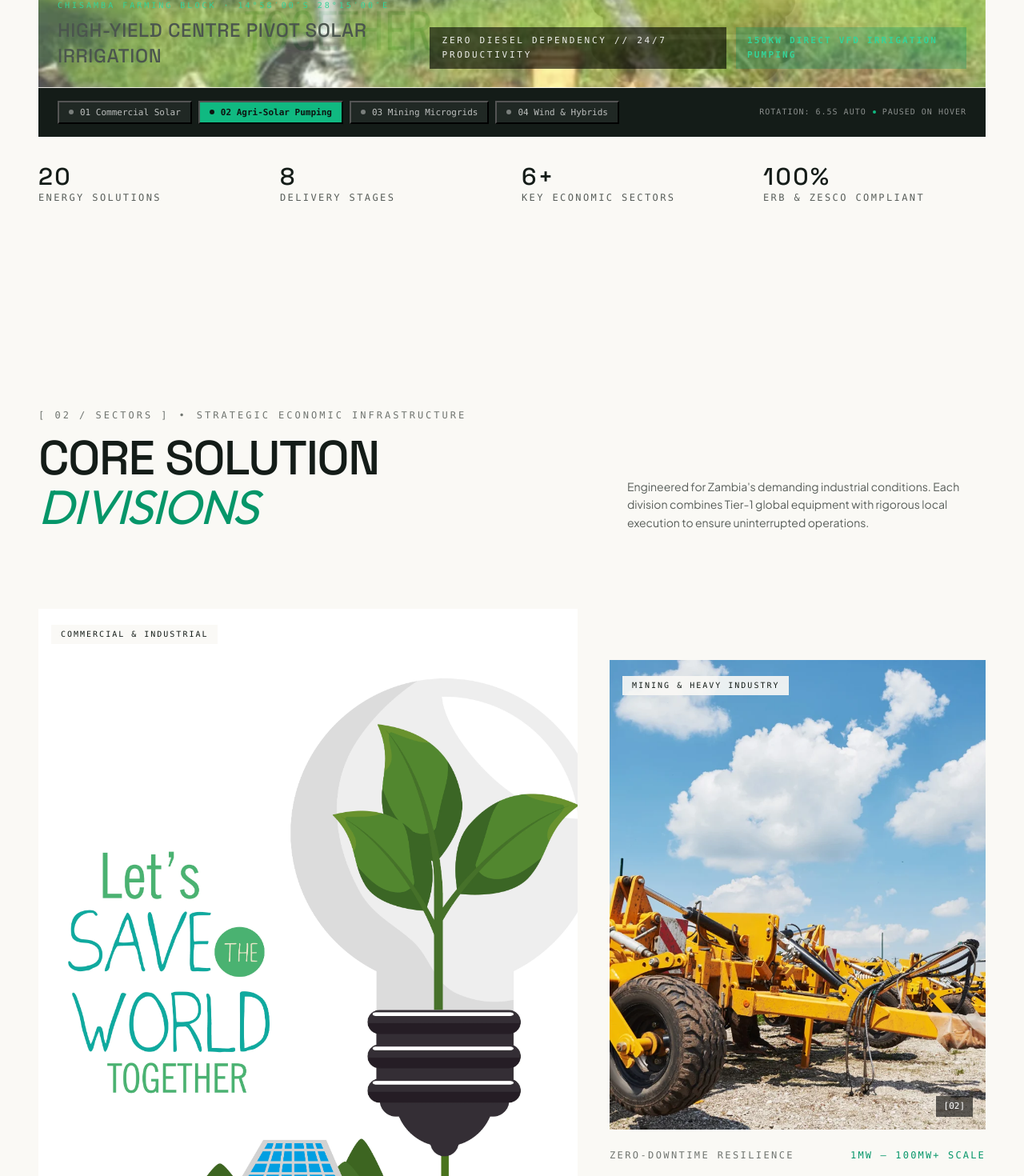
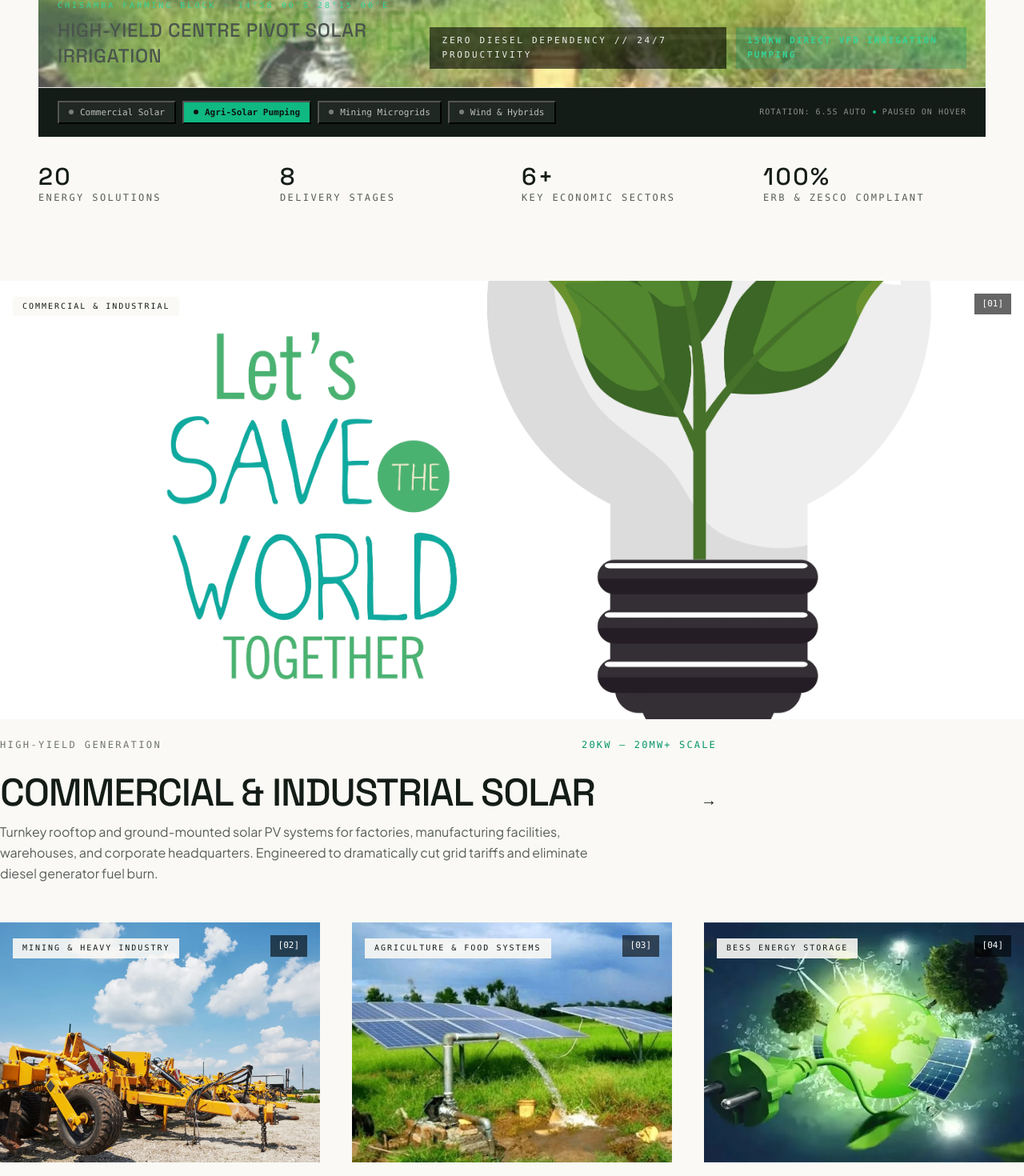
Before and after one commit to CH0RDR3D/Maktub-Engineering, a Next.js app: page /green-energy in a window 1280 px wide. Shown: the part 1320-2790 px from the top of the page at 80% size. Built offline with nearby package versions, Linux system fonts and the light colour scheme.

Commit message:
site update 2

```diff
--- a/components/green/GreenCollections.js
+++ b/components/green/GreenCollections.js
@@ -55,94 +55,89 @@ const sectors = [
 
 export default function GreenCollections() {
   return (
-    <section id="sectors" className="py-24 sm:py-32 lg:py-40 px-6 sm:px-8 lg:px-12 max-w-[1400px] mx-auto border-t border-[#141c18]/15 dark:border-white/15">
-      {/* Section Header */}
-      <div className="flex flex-col md:flex-row md:items-end justify-between mb-16 lg:mb-24 gap-6">
-        <div className="space-y-4">
-          <div className="flex items-center space-x-3 text-xs uppercase tracking-[0.25em] font-mono text-[#141c18]/60 dark:text-white/60">
-            <span>[ 02 / SECTORS ]</span>
-            <span>&bull;</span>
-            <span>STRATEGIC ECONOMIC INFRASTRUCTURE</span>
-          </div>
-          <h2 className="text-3xl sm:text-5xl lg:text-6xl font-light uppercase tracking-tight text-[#141c18] dark:text-white font-editorial-display">
-            Core Solution <span className="italic font-editorial-heading text-[#059669] dark:text-[#34d399]">Divisions</span>
-          </h2>
-        </div>
-        <p className="max-w-md text-sm text-[#141c18]/70 dark:text-white/70 leading-relaxed font-light">
-          Engineered for Zambia&apos;s demanding industrial conditions. Each division combines Tier-1 global equipment with rigorous local execution to ensure uninterrupted operations.
-        </p>
-      </div>
-
-      {/* Asymmetric 4-Card Editorial Grid */}
-      <div className="grid grid-cols-1 md:grid-cols-2 lg:grid-cols-12 gap-8 lg:gap-10 items-start">
+    <div className="grid grid-cols-1 lg:grid-cols-12 gap-8 lg:gap-10">
+      {/* Featured + Supporting Divisions Layout */}
       {sectors.map((item, index) => {
-          const colSpan =
-            index === 0
-              ? 'lg:col-span-7'
-              : index === 1
-              ? 'lg:col-span-5 lg:mt-16'
-              : index === 2
-              ? 'lg:col-span-5'
-              : 'lg:col-span-7 lg:-mt-12';
+        const isFeatured = index === 0;
 
         return (
           <article
             key={item.id}
-              className={`group relative flex flex-col ${colSpan} transition-all duration-500`}
+            className={`group relative flex flex-col transition-all duration-500 ${
+              isFeatured ? 'lg:col-span-12' : 'lg:col-span-4'
+            }`}
           >
-              {/* Image Frame with Zoom Effect */}
+            {/* Image */}
             <div className="relative w-full overflow-hidden bg-[#ded9cd]/30 dark:bg-white/5 border border-[#141c18]/15 dark:border-white/15">
-                <div className={`relative w-full ${item.aspect} overflow-hidden`}>
+              <div
+                className={`relative w-full overflow-hidden ${
+                  isFeatured ? 'aspect-[21/9]' : 'aspect-[4/3]'
+                }`}
+              >
                 <Image
                   src={item.image}
                   alt={item.title}
                   fill
-                    sizes="(max-width: 768px) 100vw, (max-width: 1200px) 50vw, 60vw"
+                  sizes={
+                    isFeatured
+                      ? '100vw'
+                      : '(max-width: 1024px) 100vw, 33vw'
+                  }
                   className="object-cover object-center grayscale-[15%] group-hover:grayscale-0 transition-all duration-700 ease-out group-hover:scale-105"
                   unoptimized
                 />
-                  {/* Subtle Gradient Hover Overlay */}
+
                 <div className="absolute inset-0 bg-[#0e1411]/25 opacity-0 group-hover:opacity-100 transition-opacity duration-500" />
 
-                  {/* Floating Tag */}
                 <div className="absolute top-4 left-4 z-10">
-                    <span className="inline-block px-3 py-1 text-[10px] font-mono uppercase tracking-[0.2em] bg-[#faf9f5]/90 dark:bg-[#141c18]/90 text-[#141c18] dark:text-white backdrop-blur-sm border border-[#141c18]/10 dark:border-white/10">
+                  <span className="inline-block px-3 py-1 text-[10px] font-mono uppercase tracking-[0.2em] bg-[#faf9f5]/90 dark:bg-[#141c18]/90 text-[#141c18] dark:text-white border border-[#141c18]/10 dark:border-white/10">
                     {item.tag}
                   </span>
                 </div>
 
-                  {/* Corner Index */}
-                  <div className="absolute bottom-4 right-4 z-10 text-[11px] font-mono text-white bg-black/60 px-2.5 py-1 backdrop-blur-sm border border-white/15">
+                <div className="absolute right-4 top-4 z-10 text-[11px] font-mono text-white bg-black/60 px-2.5 py-1 backdrop-blur-sm border border-white/15">
                   [{item.id}]
                 </div>
               </div>
             </div>
 
-              {/* Card Meta Content */}
-              <div className="pt-6 pb-2 space-y-3">
+            {/* Content */}
+            <div className={`pt-6 pb-2 ${isFeatured ? 'max-w-4xl' : ''}`}>
               <div className="flex items-center justify-between border-b border-[#141c18]/10 dark:border-white/10 pb-3">
                 <div className="text-xs uppercase font-mono tracking-[0.2em] text-[#141c18]/60 dark:text-white/60">
                   {item.subtitle}
                 </div>
+
                 <div className="text-xs uppercase font-mono tracking-[0.18em] text-[#059669] dark:text-[#34d399] font-medium">
                   {item.scale}
                 </div>
               </div>
 
-                <div className="flex items-baseline justify-between pt-1">
-                  <h3 className="text-2xl sm:text-3xl font-light uppercase tracking-tight text-[#141c18] dark:text-white group-hover:text-[#059669] dark:group-hover:text-[#34d399] transition-colors duration-300 font-editorial-display">
+              <div className="flex items-baseline justify-between pt-4 gap-6">
+                <h3
+                  className={`font-light uppercase tracking-tight text-[#141c18] dark:text-white group-hover:text-[#059669] dark:group-hover:text-[#34d399] transition-colors duration-300 font-editorial-display ${
+                    isFeatured
+                      ? 'text-3xl sm:text-4xl lg:text-5xl'
+                      : 'text-2xl sm:text-3xl'
+                  }`}
+                >
                   {item.title}
                 </h3>
+
                 <a
-                    href="#green-solutions-catalog"
-                    className="text-xl text-[#141c18] dark:text-white transform translate-x-0 group-hover:translate-x-2 transition-transform duration-300 focus:outline-none"
-                    aria-label={`Explore ${item.title}`}
+                  href={`#${item.anchor}`}
+                  className="text-xl text-[#141c18] dark:text-white transform translate-x-0 group-hover:translate-x-2 transition-transform duration-300"
+                  aria-label={`View ${item.title}`}
                 >
-                    &rarr;
+                  →
                 </a>
               </div>
 
-                <p className="text-xs sm:text-sm text-[#141c18]/70 dark:text-white/70 leading-relaxed font-light">
+              <p
+                className={`mt-3 text-[#141c18]/70 dark:text-white/60 leading-relaxed ${
+                  isFeatured ? 'text-base max-w-3xl' : 'text-sm'
+                }`}
+              >
                 {item.description}
               </p>
             </div>
@@ -150,20 +145,5 @@ export default function GreenCollections() {
         );
       })}
     </div>
-
-      {/* Bottom Editorial Callout */}
-      <div className="mt-20 pt-10 border-t border-[#141c18]/15 dark:border-white/15 flex flex-col sm:flex-row items-start sm:items-center justify-between gap-6 text-xs uppercase tracking-[0.22em] font-mono text-[#141c18]/70 dark:text-white/70">
-        <div>
-          <span>ZAMBIA &bull; REGIONAL SADC / COMESA EPC CAPABILITY</span>
-        </div>
-        <a
-          href="#green-solutions-catalog"
-          className="inline-flex items-center space-x-2 hover:text-[#059669] dark:hover:text-[#34d399] transition-colors group"
-        >
-          <span>VIEW ALL 20 ENERGY SOLUTIONS</span>
-          <span className="group-hover:translate-x-1 transition-transform">&rarr;</span>
-        </a>
-      </div>
-    </section>
   );
 }
--- a/components/green/GreenHero.js
+++ b/components/green/GreenHero.js
@@ -6,7 +6,7 @@ import Image from 'next/image';
 const HERO_SLIDES = [
   {
     id: 'commercial-solar',
-    tabLabel: '01 Commercial Solar',
+    tabLabel: 'Commercial Solar',
     sectorBadge: 'C&I Rooftop & Ground PV',
     headline: 'Commercial Solar PV & Industrial Microgrids',
     location: 'LUSAKA INDUSTRIAL AREA · 15°25′18″S 28°17′00″E',
@@ -17,7 +17,7 @@ const HERO_SLIDES = [
   },
   {
     id: 'agricultural-pumping',
-    tabLabel: '02 Agri-Solar Pumping',
+    tabLabel: 'Agri-Solar Pumping',
     sectorBadge: 'Productive Agro-Power Systems',
     headline: 'High-Yield Centre Pivot Solar Irrigation',
     location: 'CHISAMBA FARMING BLOCK · 14°58′00″S 28°15′00″E',
@@ -28,7 +28,7 @@ const HERO_SLIDES = [
   },
   {
     id: 'mining-microgrids',
-    tabLabel: '03 Mining Microgrids',
+    tabLabel: 'Mining Microgrids',
     sectorBadge: 'Heavy Industry & Extraction',
     headline: 'Multi-Megawatt Smelter & Mine Hybrid Microgrids',
     location: 'COPPERBELT PROVINCE · 12°48′00″S 28°14′00″E',
@@ -39,7 +39,7 @@ const HERO_SLIDES = [
   },
   {
     id: 'hybrid-renewables',
-    tabLabel: '04 Wind & Hybrids',
+    tabLabel: 'Wind & Hybrids',
     sectorBadge: 'Utility Hybrid Generation',
     headline: 'Wind, Solar & BESS Regional Generation Facilities',
     location: 'SOUTHERN PROVINCE · 16°30′00″S 27°00′00″E',
@@ -172,9 +172,8 @@ export default function GreenHero() {
             return (
               <div
                 key={slide.id}
-                className={`absolute inset-0 transition-opacity duration-1000 ease-in-out ${
-                  isActive ? 'opacity-100 z-10' : 'opacity-0 z-0 pointer-events-none'
-                }`}
+                className={`absolute inset-0 transition-opacity duration-1000 ease-in-out ${isActive ? 'opacity-100 z-10' : 'opacity-0 z-0 pointer-events-none'
+                  }`}
               >
                 <Image
                   src={slide.image}
@@ -182,9 +181,8 @@ export default function GreenHero() {
                   fill
                   priority={sIdx === 0}
                   sizes="(max-width: 1400px) 100vw, 1400px"
-                  className={`object-cover object-center grayscale-[10%] contrast-[105%] ${
-                    isActive ? 'green-ken-burns' : ''
-                  }`}
+                  className={`object-cover object-center grayscale-[10%] contrast-[105%] ${isActive ? 'green-ken-burns' : ''
+                    }`}
                 />
                 <div className="absolute inset-0 bg-gradient-to-t from-[#0e1411]/85 via-[#0e1411]/30 to-transparent" />
               </div>
@@ -221,11 +219,10 @@ export default function GreenHero() {
                 key={slide.id}
                 type="button"
                 onClick={() => setActiveSlideIdx(sIdx)}
-                className={`px-3 py-1.5 transition-all text-[11px] flex items-center gap-2 ${
-                  activeSlideIdx === sIdx
+                className={`px-3 py-1.5 transition-all text-[11px] flex items-center gap-2 ${activeSlideIdx === sIdx
                     ? 'bg-[#10b981] text-[#0e1411] font-bold shadow-sm'
                     : 'bg-white/5 text-white/70 hover:bg-white/15 hover:text-white'
-                }`}
+                  }`}
               >
                 <span className={`w-1.5 h-1.5 rounded-full ${activeSlideIdx === sIdx ? 'bg-[#0e1411]' : 'bg-white/40'}`} />
                 <span>{slide.tabLabel}</span>
```
Also changed, not shown: app/page.js (+16 -11 lines). Lines whose indentation alone changed are shown as unchanged.
